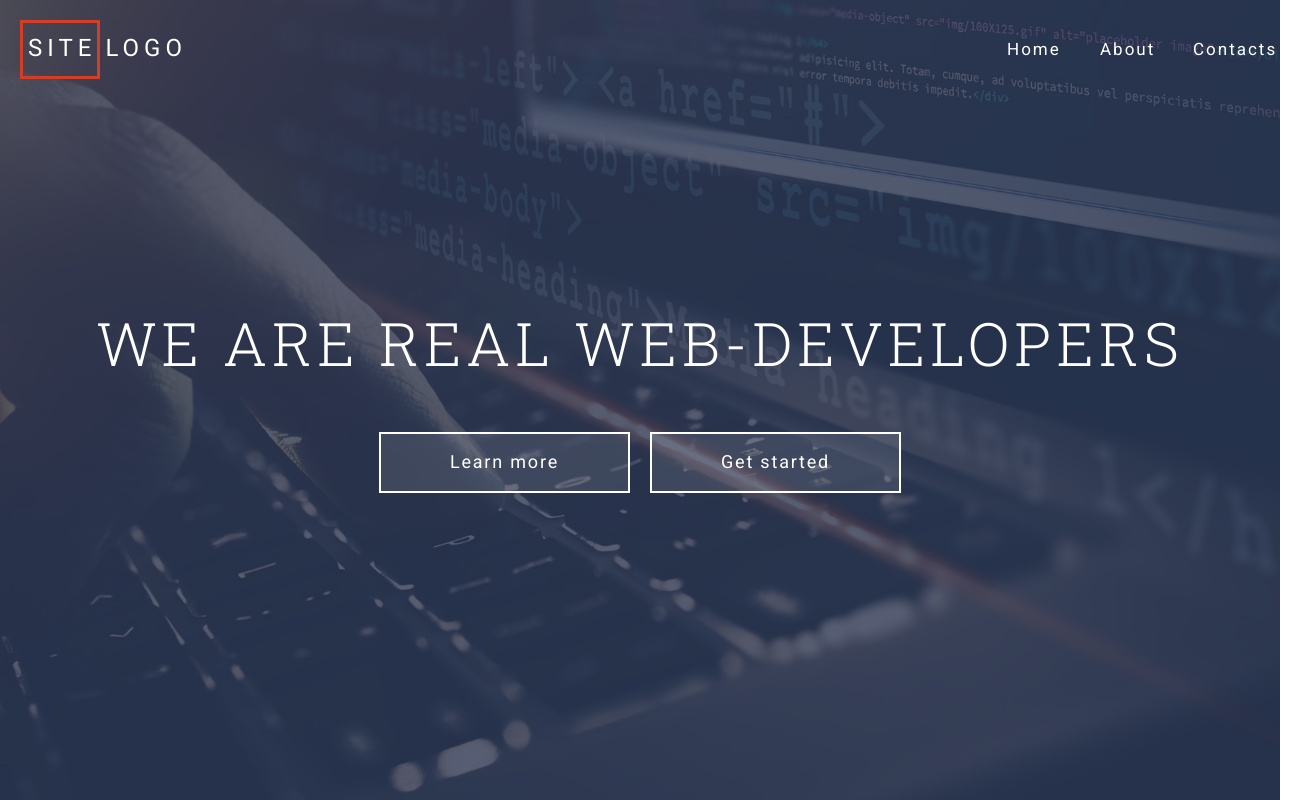
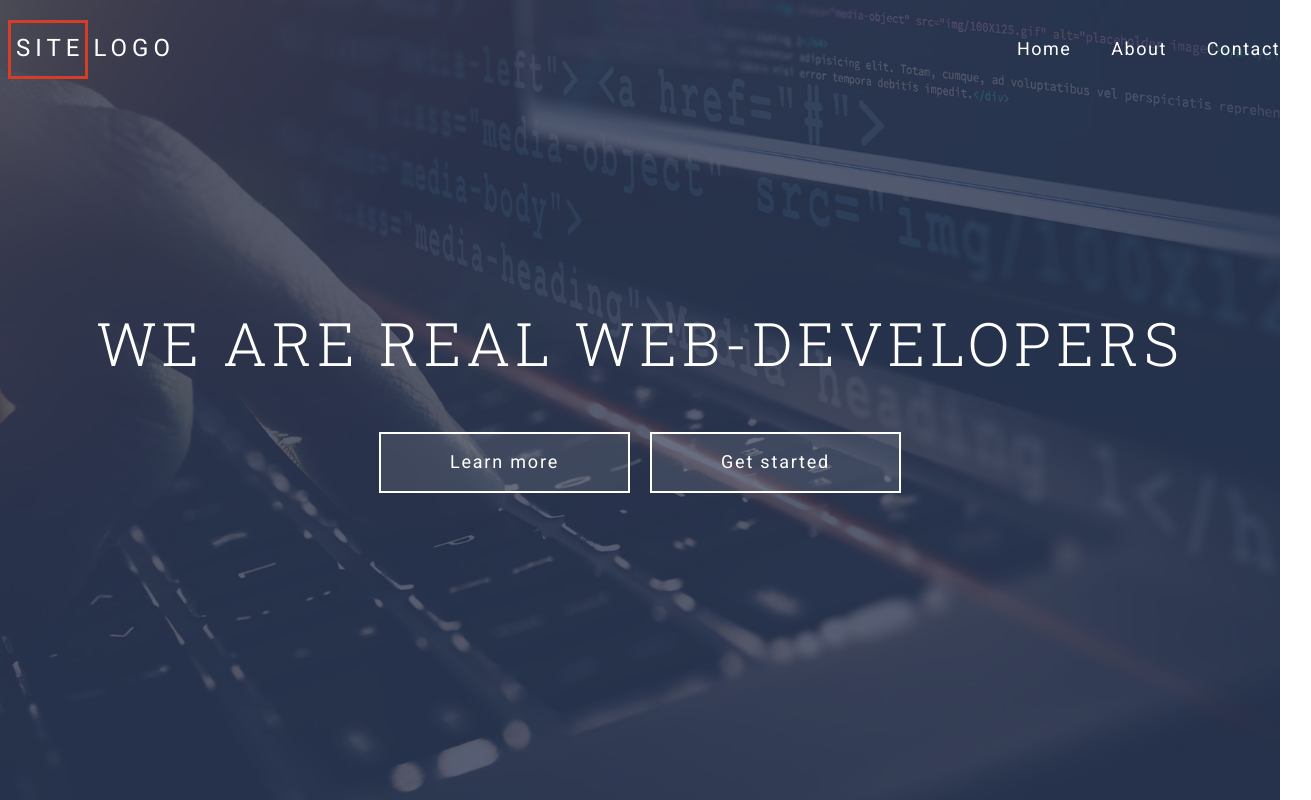
Before and after one commit to Vineversum/grid-tamplate, a website: page index.html in a window 1280 px wide. Shown: the top 800 px of the page, 1311 px wide, since content can reach past the window. Drawn offline with Linux system fonts and the light colour scheme.

Commit message:
Исправил header logo и header menu

```diff
--- a/assets/scss/header/_header-logo.scss
+++ b/assets/scss/header/_header-logo.scss
@@ -1,5 +1,6 @@
 .header-logo {
     position: relative;
+    margin-left: 8px;
     &__link {
         display: block;
         font-size: 1.5rem;
--- a/assets/scss/header/_header-menu.scss
+++ b/assets/scss/header/_header-menu.scss
@@ -1,13 +1,16 @@
 .header-menu {
+    width: 100%;
     z-index: 2;
     position: absolute;
     top: 0;
     left: 0;
     right: 0;
-    display: grid;
-    grid-template-columns: auto 1fr;
-    padding: 15px 20px;
-    max-width: 1323px;
-    margin: 0px auto;
-    align-items: center;
+    &__container{
+        display: grid;
+        grid-template-columns: auto 1fr;
+        padding: 15px 0px 15px 0px;
+        max-width: 1300px;
+        margin: 0px auto;
+        align-items: center;
+    }
 }
--- a/assets/scss/header/_header-navbar.scss
+++ b/assets/scss/header/_header-navbar.scss
@@ -1,6 +1,7 @@
 .header-navbar {
     display: grid;
     justify-items: end;
+    margin-right: -11px;
     &__list {
         display: grid;
         width: 100%;
@@ -9,22 +10,21 @@
         padding: 0;
         position: relative;
         margin: 0;
-        margin-right: -5px;
+        margin-right: -20px;
     }
     &__item {
-        width: 93px;
+        height: 100%;
         a {
-            padding: 15px 15px 14px;
+            padding: 20px 20px 19px 20px;
             display: block;
             top: 0;
             bottom: 0;
             left: 0;
             right: 0;
-            font-size: 17px;
-            letter-spacing: 2px;
+            font-size: 18px;
+            letter-spacing: 1.5px;
             transition: color 0.5s;
             font-weight: 400;
-            margin: 0 0 0 6px;
             &:hover,
             &:active {
                 color: $color-accent;
--- a/assets/scss/header/_header.scss
+++ b/assets/scss/header/_header.scss
@@ -3,5 +3,7 @@
     position: relative;
     display: grid;
     align-items: center;
+    text-align: center;
     background-position: 50% 50%;
+    padding: 0 20px;
 }
--- a/index.html
+++ b/index.html
@@ -16,6 +16,7 @@
   <header class="header" style="background-image: url(assets/img/img-header.png)">
     <div class="header-overlay"></div>
     <div class="header-menu">
+      <div class="header-menu__container">
       <div class="header-logo">
         <a href="#" class="header-logo__link"><span class="accent">SITE</span>LOGO</a>
       </div>
@@ -30,6 +31,7 @@
           <li class="header-navbar__item"><a href="#">About</a></li>
           <li class="header-navbar__item"><a href="#">Contacts</a></li>
         </ul>
+      </div>
       </div>
     </div>
     <div class="header-content">
```
Also changed, not shown: assets/css/style.css.
